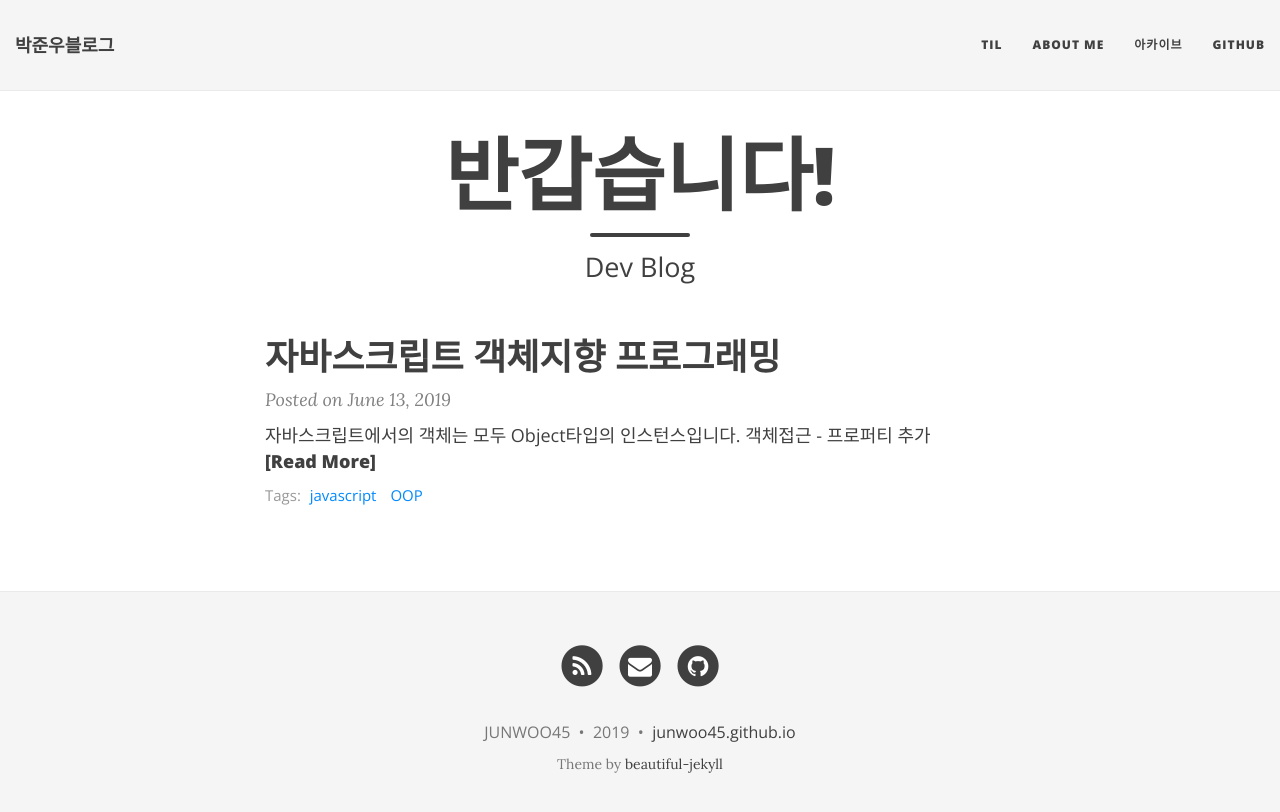
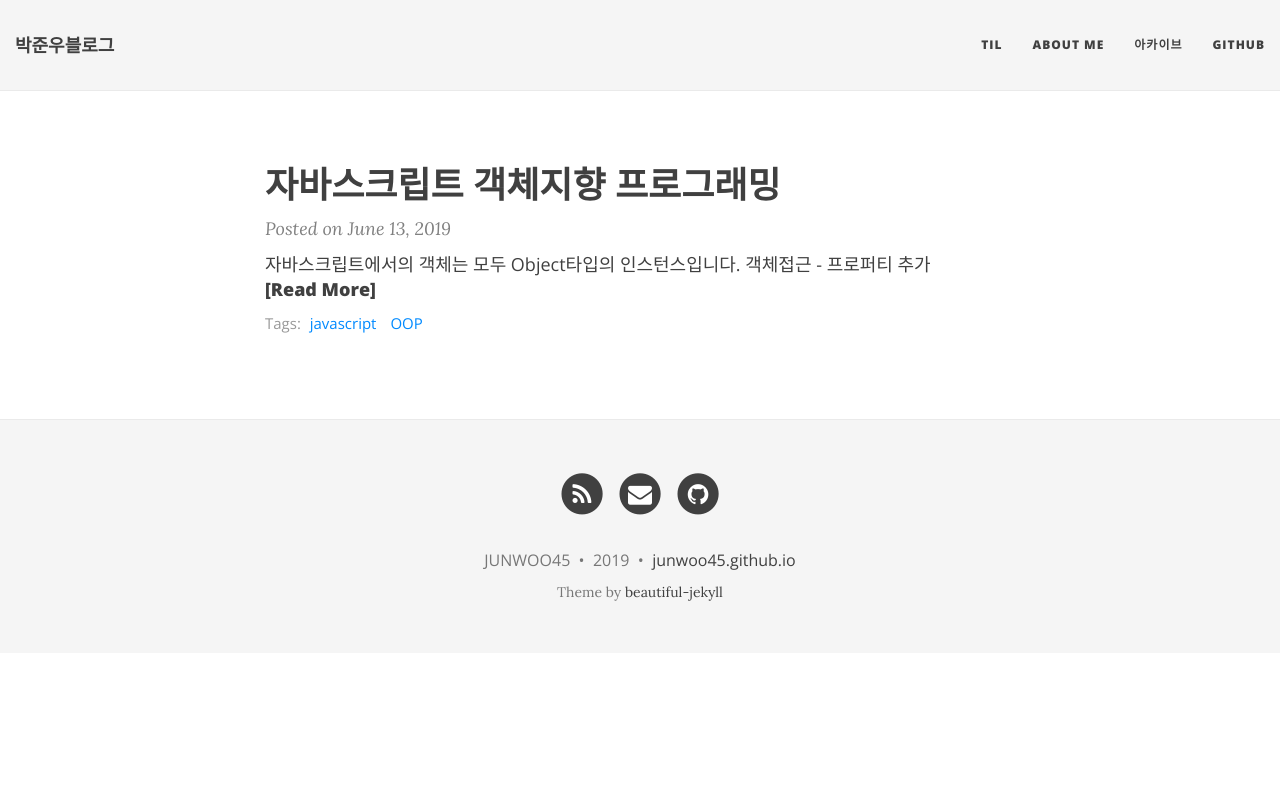
Before and after one commit to JUNWOO45/junwoo45.github.io.archived, a Jekyll site: the page built from index.html, in a window 1280 px wide. Shown: the top 812 px of the page. Built offline with Jekyll 4.4.1, drawn with Linux system fonts in a browser that asks for light colours; nearby versions of some CDN libraries; the list of posts is cut into pages by our own code.

Commit message:
대문 모두 삭제

```diff
--- a/index.html
+++ b/index.html
@@ -1,8 +1,8 @@
 ---
 layout: page
-title: 반갑습니다!
-subtitle: Dev Blog
-use-site-title: true
+<!-- title: 반갑습니다! -->
+<!-- subtitle: Dev Blog -->
+<!-- use-site-title: true -->
 <!-- bigimg: /img/path.jpg -->
 ---
 
```
